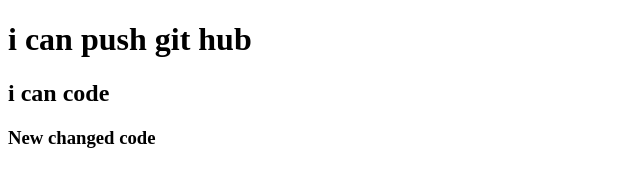
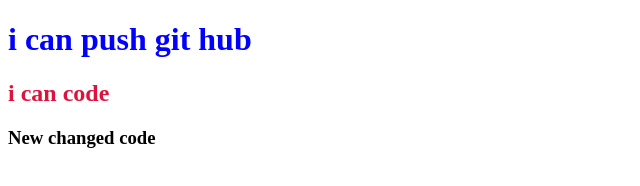
Before and after one commit to tamimaziz/my-second-repo, a plain HTML site: page index.html in a window 1280 px wide. Shown: the whole page, without its empty margins (0-640 px from the left). Drawn offline with Linux system fonts and the light colour scheme.

Commit message:
styleadded

```diff
--- a/style.css
+++ b/style.css
@@ -1,3 +1,6 @@
-p{
+h1{
     color: blue;
 }
+h2{
+    color: crimson;
+}
```
